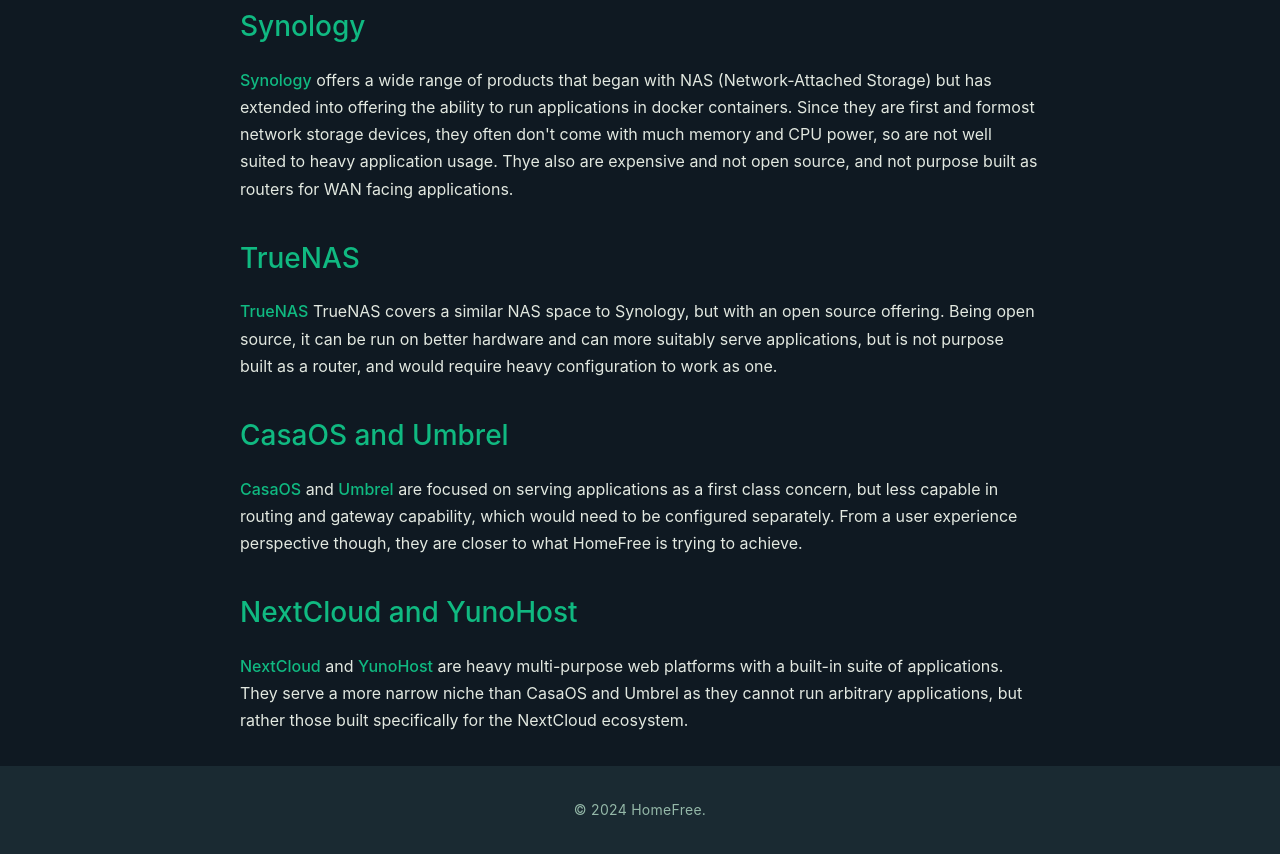
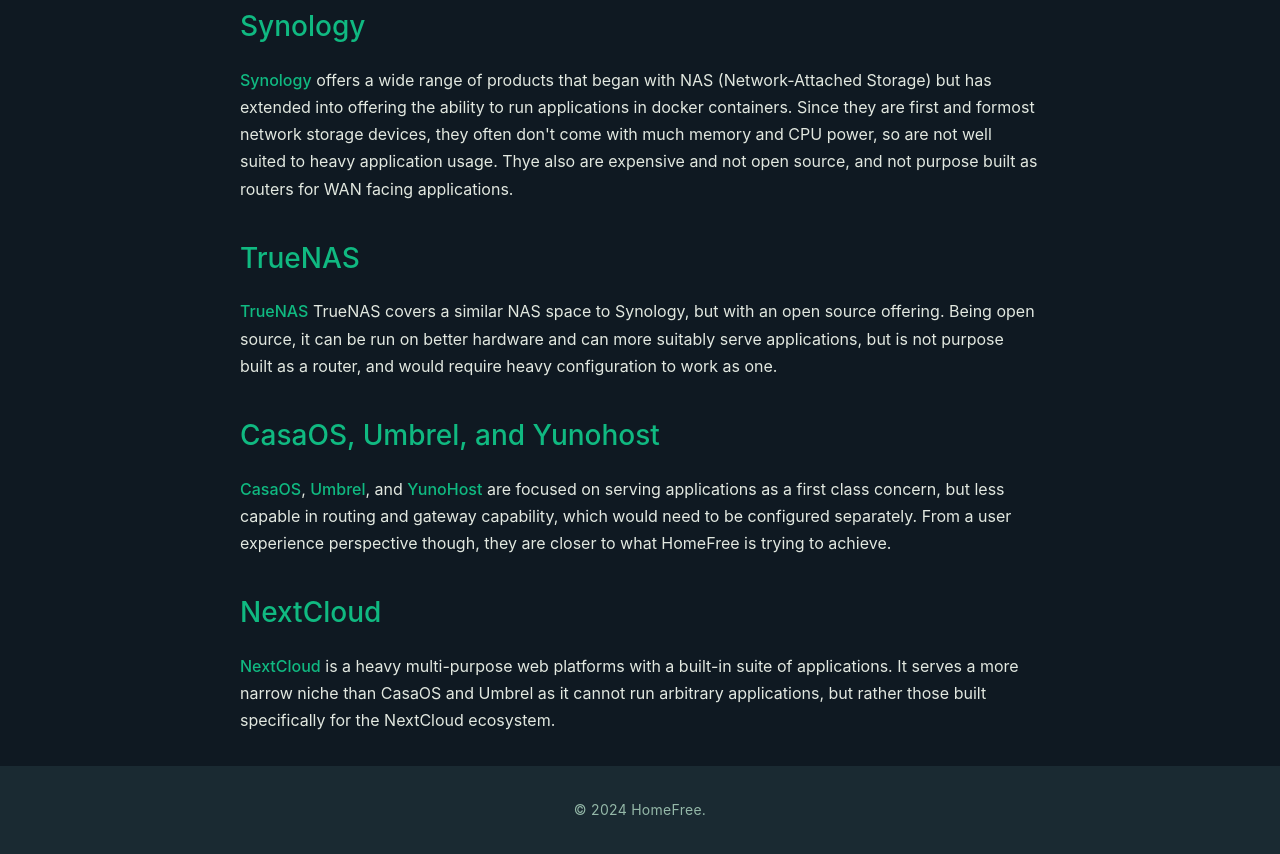
Before and after one commit to erahhal/HomeFree, an Eleventy site: page site/src/comparison.html in a window 1280 px wide. Shown: the part 1153-2007 px from the top of the page. Built offline with nearby package versions, Linux system fonts and the light colour scheme; Eleventy itself is replaced by a stand-in of ours; files that its build step writes are made by us from their sources.

```diff
--- a/site/src/comparison.html
+++ b/site/src/comparison.html
@@ -64,20 +64,20 @@
     </p>
   </div>
   <div class="section">
-    <h2>CasaOS and Umbrel</h2>
+    <h2>CasaOS, Umbrel, and Yunohost</h2>
     <p>
-      <a href="https://casaos.io/" target="_blank">CasaOS</a> and <a href="https://umbrel.com/" target="_blank">Umbrel</a>
-      are focused on serving applications as a first class concern, but less capable in routing
-      and gateway capability, which would need to be configured separately. From a user experience perspective though,
-      they are closer to what HomeFree is trying to achieve.
+      <a href="https://casaos.io/" target="_blank">CasaOS</a>, <a href="https://umbrel.com/" target="_blank">Umbrel</a>,
+      and <a href="https://yunohost.org/" target="_blank">YunoHost</a> are focused on serving applications as a first
+      class concern, but less capable in routing and gateway capability, which would need to be configured separately.
+      From a user experience perspective though, they are closer to what HomeFree is trying to achieve.
     </p>
   </div>
   <div class="section">
-    <h2>NextCloud and YunoHost</h2>
+    <h2>NextCloud</h2>
     <p>
-      <a href="https://nextcloud.com/" target="_blank">NextCloud</a> and <a href="https://yunohost.org/" target="_blank">YunoHost</a>
-      are heavy multi-purpose web platforms with a built-in suite of applications. They serve a more narrow niche than CasaOS
-      and Umbrel as they cannot run arbitrary applications, but rather those built specifically for the NextCloud ecosystem.
+      <a href="https://nextcloud.com/" target="_blank">NextCloud</a> is a heavy multi-purpose web platforms with a built-in suite
+      of applications. It serves a more narrow niche than CasaOS and Umbrel as it cannot run arbitrary applications, but rather
+      those built specifically for the NextCloud ecosystem.
     </p>
   </div>
 </div>
```
Also changed, not shown: site/src/faq.html (+1 -2 lines), 10 other files.
